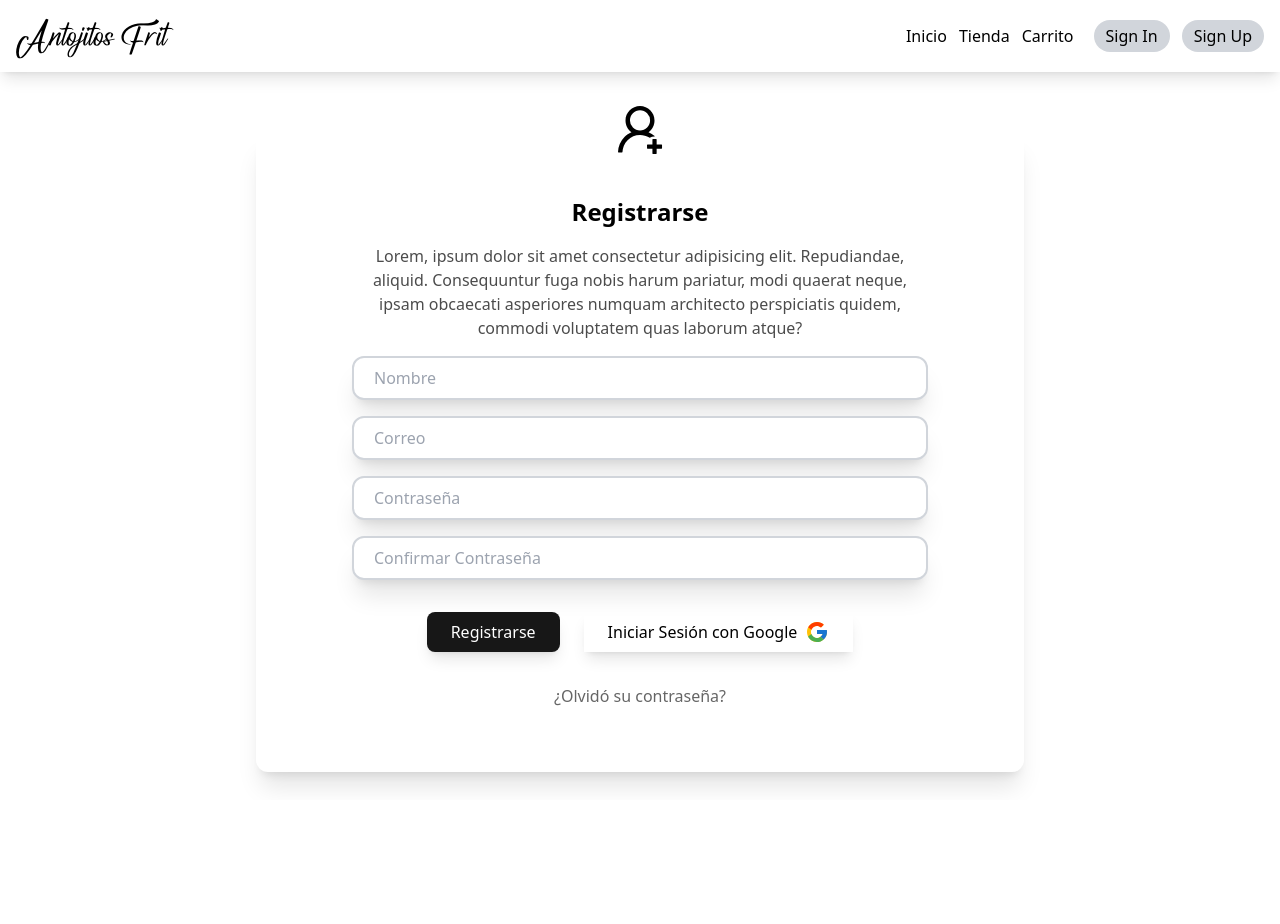
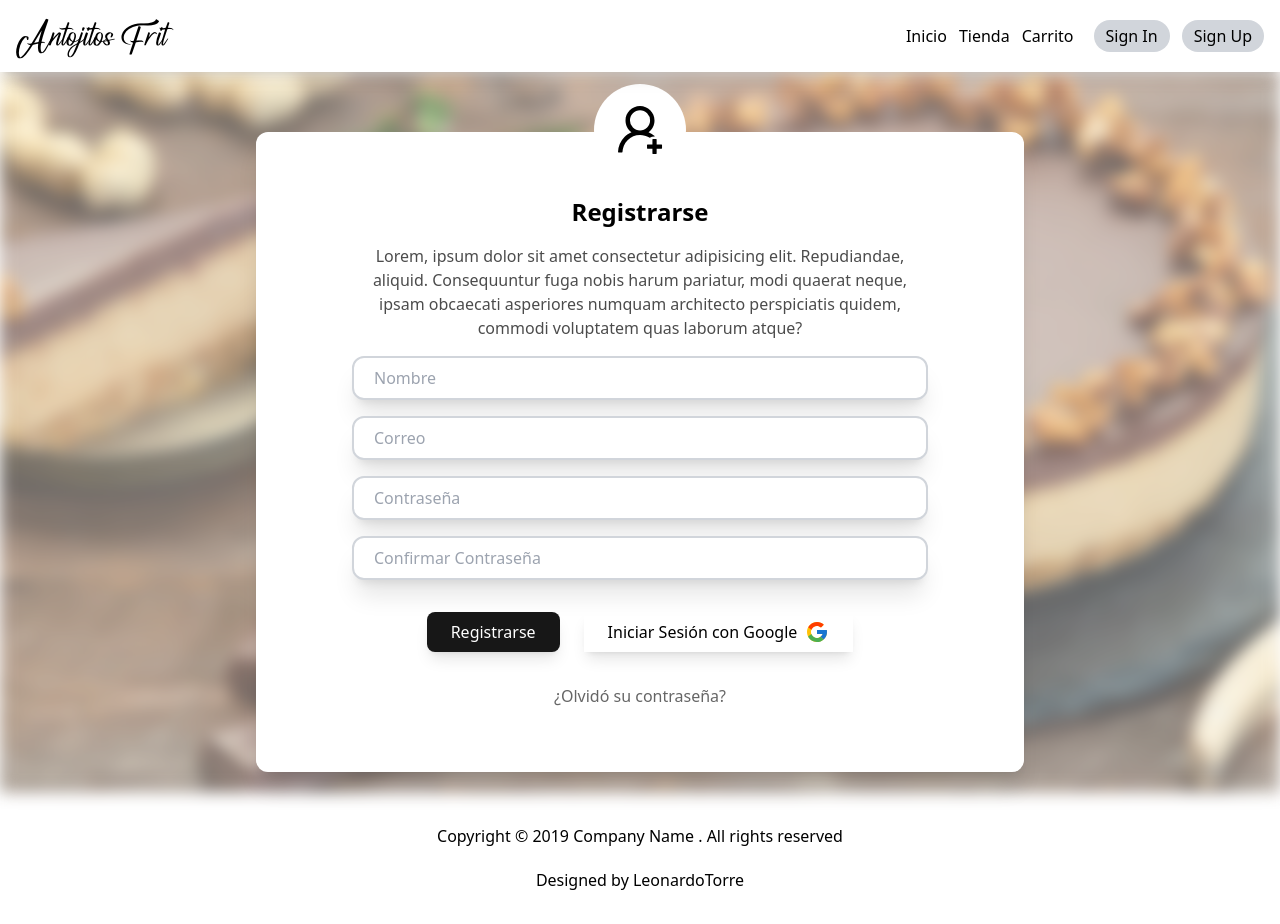
Before and after one commit to leonardotorre18/antojitos-frit-react, a React (Vite) app in the folder client/: page /login/signup in a window 1280 px wide. Before the commit the page ends 800 px from the top, so only its background shows below. Built offline with nearby package versions, Linux system fonts and the light colour scheme; no server answers; the database is empty.

Commit message:
Creado Footer de Página

```diff
--- /dev/null
+++ b/client/src/components/layout/Footer.tsx
@@ -0,0 +1,12 @@
+import React from 'react'
+
+export default function Footer() {
+  return (
+    <footer className='bg-white'>
+      <div className='w-full flex flex-col justify-center items-center gap-5 py-8 text-center'>
+        <p>Copyright © 2019 Company Name . All rights reserved</p>
+        <p>Designed by LeonardoTorre</p>
+      </div>
+    </footer>
+  )
+}
--- a/client/src/components/pure/Jumbotron.tsx
+++ b/client/src/components/pure/Jumbotron.tsx
@@ -5,9 +5,9 @@ import backgroundJpg from '../../assets/background1.jpg'
 export default function Jumbotron() {
   return (
     <div className='relative overflow-hidden'>
-      <div className='w-full blur opacity-80 absolute -z-10'>
+      <div className='w-full h-full blur opacity-80 absolute -z-10'>
         <img
-          className='w-full object-cover'
+          className='w-full h-full object-cover'
           src={backgroundJpg}
           alt="Tarta de chocolate"
         />
--- a/client/src/views/SignView.tsx
+++ b/client/src/views/SignView.tsx
@@ -1,12 +1,16 @@
 import { AiOutlineUserAdd } from 'react-icons/ai';
 import { Outlet } from 'react-router-dom';
+import img from '../assets/background1.jpg'
 
 
 
 export default function SignView() {
 
   return (
-    <div className='p-5'>
+    <div className='p-5 w-full relative'>
+      <div className='absolute w-full h-full top-0 left-0 opacity-60'>
+        <img className='h-full w-full object-cover blur' src={img} alt="" />
+      </div>
 
       <div className='bg-white relative mt-10 max-w-3xl mx-auto rounded-xl p-4 shadow-xl'>
         <div className=' rounded-full p-4 absolute -top-12 bg-white translate-x-1/2 right-1/2'>
--- a/client/src/views/layout/MainLayout.tsx
+++ b/client/src/views/layout/MainLayout.tsx
@@ -1,11 +1,13 @@
 import { Outlet } from 'react-router-dom'
 import Navbar from '../../components/layout/Navbar'
+import Footer from '../../components/layout/Footer'
 
 export default function MainLayout() {
   return (
     <>
       <Navbar />
       <Outlet />
+      <Footer />
     </>
   )
 }
```
